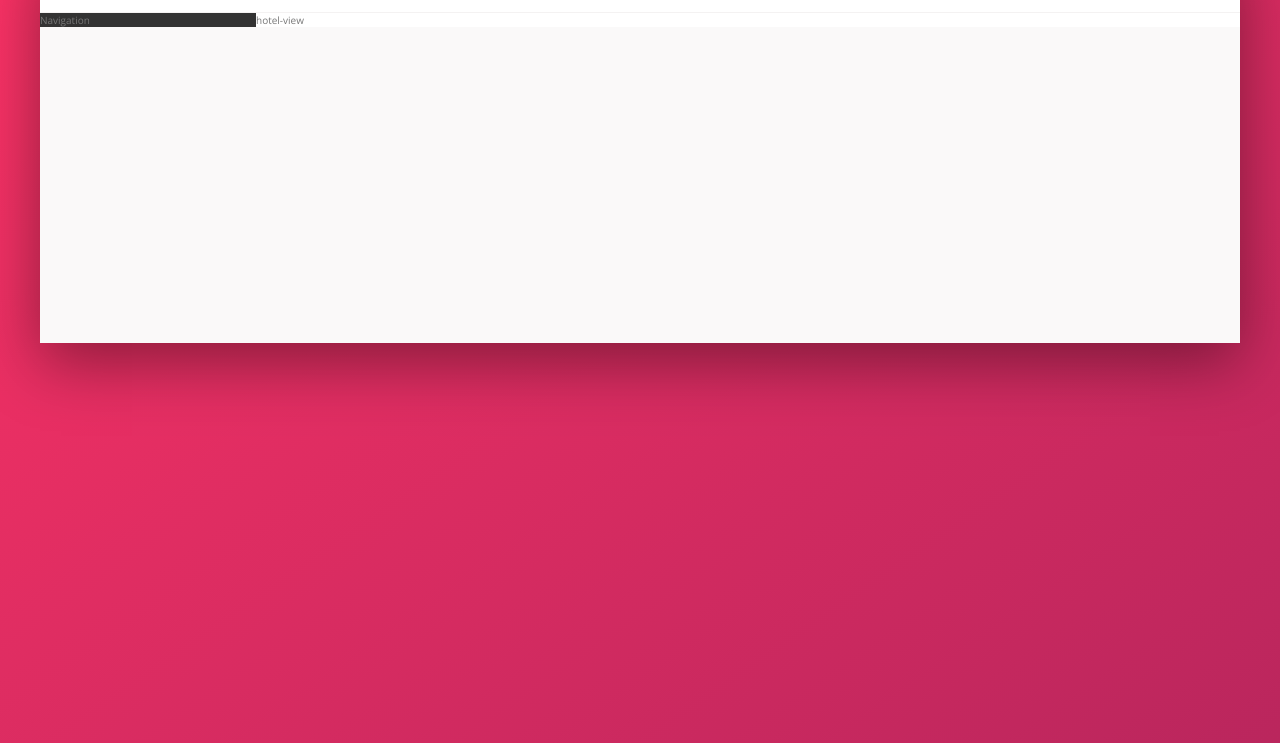
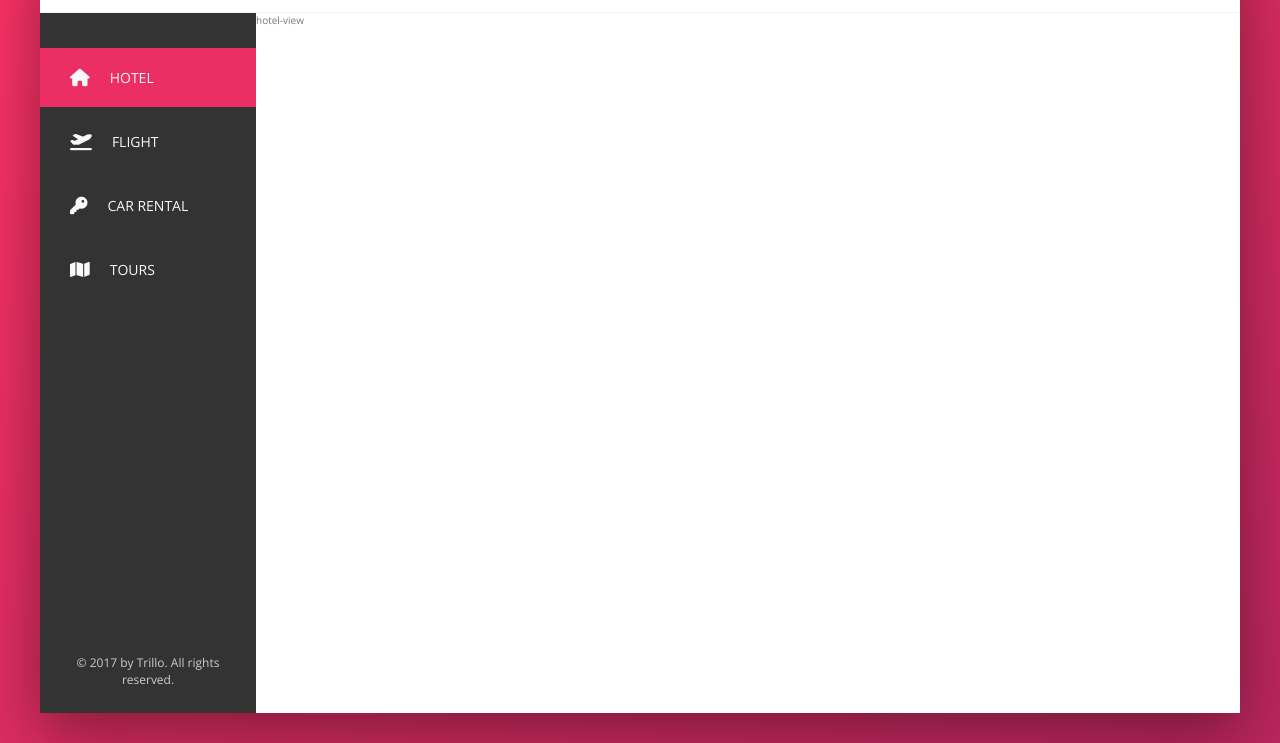
Before and after one commit to MMattoss/Trillo, a plain HTML site: page index.html in a window 1280 px wide. Shown: the part 137-880 px from the top of the page. Drawn offline with nearby package versions, Linux system fonts and the light colour scheme.

Commit message:
added side navigation styles

```diff
--- a/index.html
+++ b/index.html
@@ -3,7 +3,13 @@
 	<head>
 		<meta charset="UTF-8" />
 		<meta name="viewport" content="width=device-width, initial-scale=1.0" />
-    <link rel="stylesheet" href="https://cdnjs.cloudflare.com/ajax/libs/font-awesome/6.7.1/css/all.min.css" integrity="sha512-5Hs3dF2AEPkpNAR7UiOHba+lRSJNeM2ECkwxUIxC1Q/FLycGTbNapWXB4tP889k5T5Ju8fs4b1P5z/iB4nMfSQ==" crossorigin="anonymous" referrerpolicy="no-referrer" />
+		<link
+			rel="stylesheet"
+			href="https://cdnjs.cloudflare.com/ajax/libs/font-awesome/6.7.1/css/all.min.css"
+			integrity="sha512-5Hs3dF2AEPkpNAR7UiOHba+lRSJNeM2ECkwxUIxC1Q/FLycGTbNapWXB4tP889k5T5Ju8fs4b1P5z/iB4nMfSQ=="
+			crossorigin="anonymous"
+			referrerpolicy="no-referrer"
+		/>
 		<link
 			href="https://fonts.googleapis.com/css?family=Open+Sans:300,400,600"
 			rel="stylesheet"
@@ -16,10 +22,14 @@
 	<body>
 		<div class="container">
 			<header class="header">
-        <img src="img/logo.png" alt="Trillo logo" class="logo">
+				<img src="img/logo.png" alt="Trillo logo" class="logo" />
 
 				<form action="#" class="search">
-          <input type="text" class="search__input" placeholder="Search hotels">
+					<input
+						type="text"
+						class="search__input"
+						placeholder="Search hotels"
+					/>
 					<button class="search__button">
 						<i class="fa-solid fa-magnifying-glass fa-2x"></i>
 					</button>
@@ -36,14 +46,50 @@
 					</div>
 
 					<div class="user-nav__user">
-            <img src="img/user.jpg" alt="User photo" class="user-nav__user-photo">
+						<img
+							src="img/user.jpg"
+							alt="User photo"
+							class="user-nav__user-photo"
+						/>
 						<span class="user-nav__user-name">Jonas</span>
 					</div>
 				</nav>
 			</header>
 
 			<div class="content">
-				<nav class="sidebar">Navigation</nav>
+				<nav class="sidebar">
+					<ul class="side-nav">
+						<li class="side-nav__item side-nav__item--active">
+							<a href="#" class="side-nav__link">
+                <i class="fa-solid fa-house side-nav__icon"></i>
+                <span>Hotel</span>
+              </a>
+						</li>
+						<li class="side-nav__item">
+							<a href="#" class="side-nav__link">
+                <i class="fa-solid fa-plane-departure side-nav__icon"></i>
+                <span>Flight</span>
+              </a>
+						</li>
+						<li class="side-nav__item">
+							<a href="#" class="side-nav__link">
+                <i class="fa-solid fa-key side-nav__icon"></i>
+                <span>Car Rental</span>
+              </a>
+						</li>
+            <li class="side-nav__item">
+							<a href="#" class="side-nav__link">
+                <i class="fa-solid fa-map side-nav__icon"></i>
+                <span>Tours</span>
+              </a>
+						</li>
+					</ul>
+
+          <div class="legal">
+            &copy; 2017 by Trillo. All rights reserved.
+          </div>
+				</nav>
+
 				<main class="hotel-view">hotel-view</main>
 			</div>
 		</div>
--- a/scss/_components.scss
+++ b/scss/_components.scss
@@ -63,7 +63,7 @@
 }
 
 /////////////////////////////////////
-/// USER_NAV
+/// USER NAVIGATION
 
 .user-nav {
 	display: flex;
@@ -117,3 +117,72 @@
     margin-right: 1rem;
 	}
 }
+
+/////////////////////////////////////
+/// SIDE NAVIGATION
+
+.side-nav {
+  list-style: none;
+  font-size: 1.4rem;
+  margin-top: 3.5rem;
+
+  &__item {
+    position: relative;
+
+    &:not(:last-child) {
+      margin-bottom: .5rem;
+    }
+  }
+
+  &__item::before {
+    content: "";
+    position: absolute;
+    top: 0;
+    left: 0;
+    height: 100%;
+    width: 3px;
+    background-color: var(--color-primary);
+    transform: scaleY(0);
+    transition: transform .2s,
+                width .4s cubic-bezier(1, 0, 0, 1) .2s
+                background-color .1s;
+  }
+
+  &__item:hover::before,
+  &__item--active::before {
+    transform: scaleY(1);
+    width: 100%;
+  }
+
+  &__item:active::before {
+    background-color: var(--color-primary-light);
+  }
+
+  &__link:link,
+  &__link:visited {
+    color: var(--color-grey-light-1);
+    text-decoration: none;
+    text-transform: uppercase;
+    display: block;
+    padding: 2rem 3rem;
+    display: flex;
+    align-items: center;
+    position: relative;
+    z-index: 10;
+  }
+
+  &__icon {
+    font-size: 1.75rem;
+    margin-right: 2rem;
+  }
+
+}
+
+/////////////////////////////////////
+/// LEGAL TEXT
+.legal {
+  color: var(--color-grey-light-4);
+  font-size: 1.2rem;
+  text-align: center;
+  padding: 2.5rem;
+}
--- a/scss/_layout.scss
+++ b/scss/_layout.scss
@@ -24,9 +24,13 @@
 .sidebar {
 	background-color: var(--color-grey-dark-1);
 	flex: 0 0 18%;
+  display: flex;
+  flex-direction: column;
+  justify-content: space-between;
 }
 
 .hotel-view {
 	background-color: #fff;
 	flex: 1;
+	height: 70rem;
 }
```
Also changed, not shown: css/style.css, 1 other file. Lines whose indentation alone changed are shown as unchanged.
